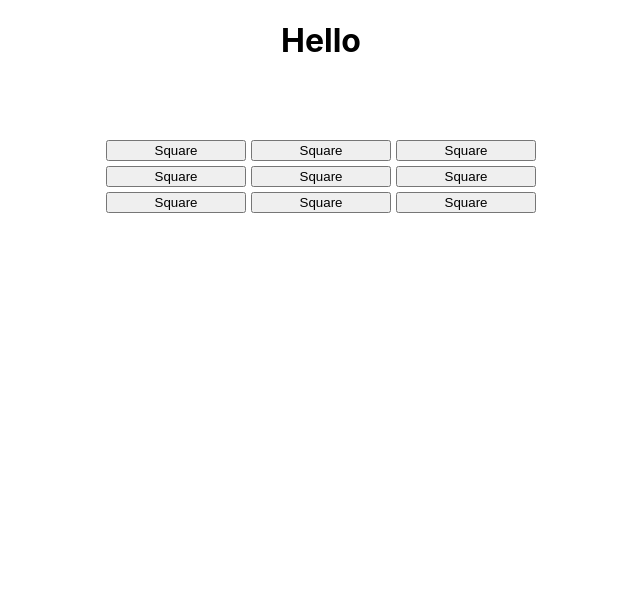
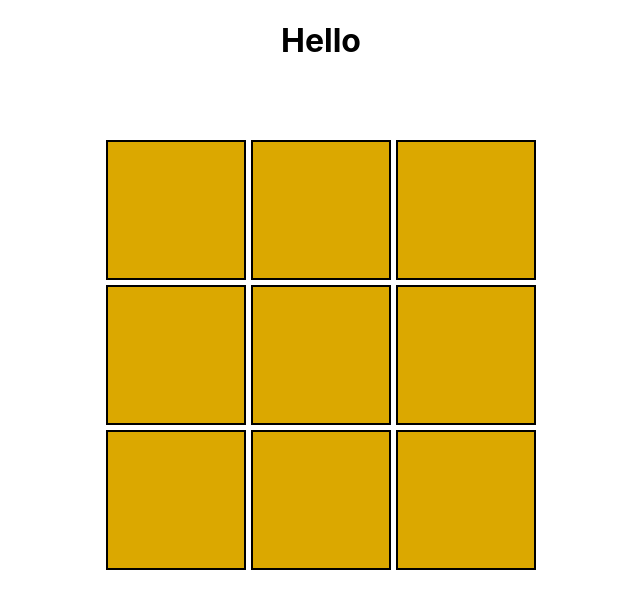
Before and after one commit to rahadkc/tic-toc-toe, a React (Create React App) app: page / in a window 1280 px wide. Shown: the top 608 px of the page, without its empty margins (319-959 px from the left). Built offline with nearby package versions, Linux system fonts and the light colour scheme.

Commit message:
Replace button element with Square component

```diff
--- a/src/features/tic-toc-toe/board.tsx
+++ b/src/features/tic-toc-toe/board.tsx
@@ -1,5 +1,6 @@
 import React, { useState } from 'react'
 import styled from 'styled-components'
+import Square from './square'
 
 export type IBoardProps = {}
 
@@ -17,13 +18,13 @@ const Board: React.FC<IBoardProps> = () => {
   const [gameState, setGameState] = useState(initialState)
   const { squares } = gameState
 
+  const handleClick = () => {
+    console.log('clicked')
+  }
+
   const renderSquares = () => {
     return squares.map((_square: any, i: number) => {
-      return (
-        <button key={i} onClick={() => {}}>
-          Square
-        </button>
-      )
+      return <Square key={i} value={_square} onClick={handleClick} />
     })
   }
 
```
